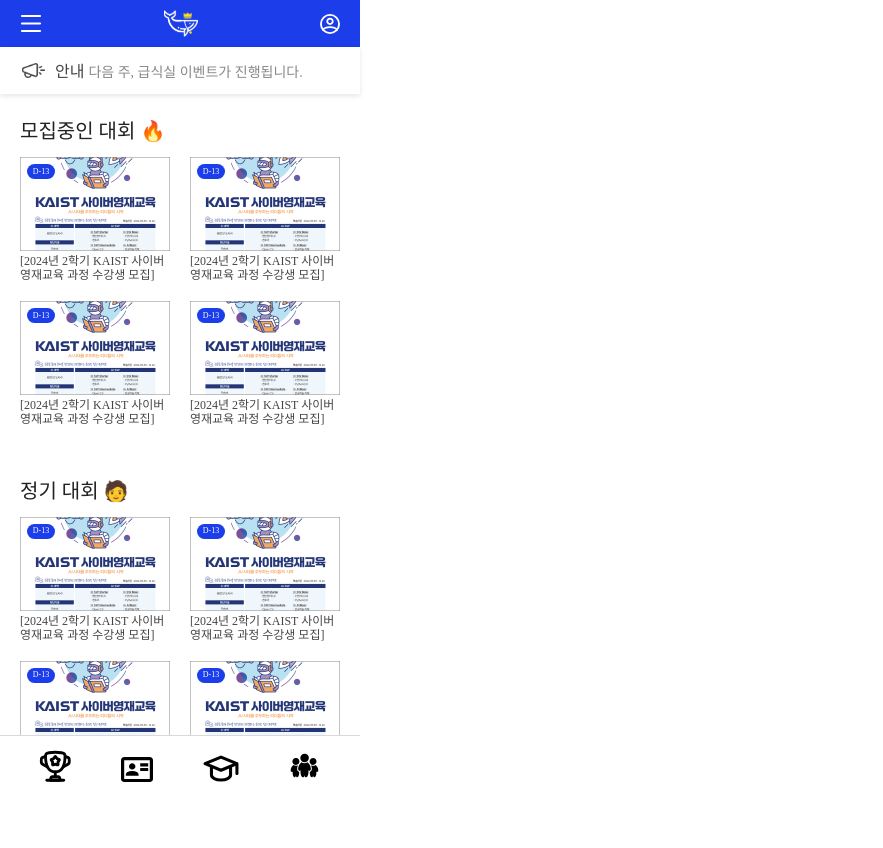
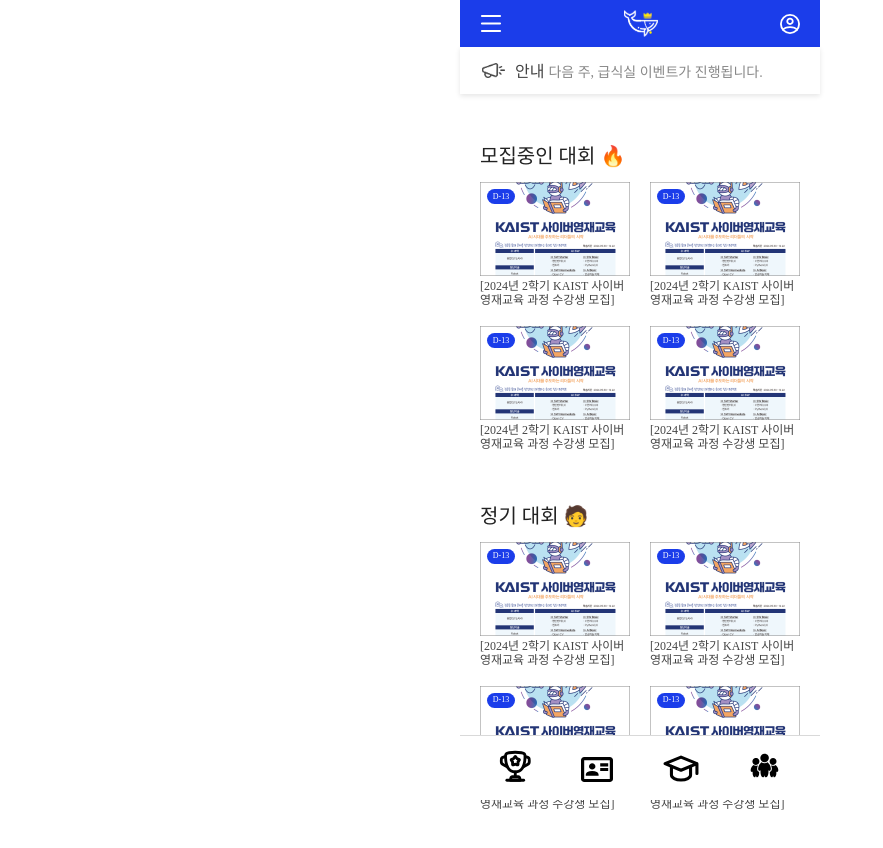
Before and after one commit to 2024Narsha/NARSHA-WEB, a React (Create React App) app: page / in a window 1280 px wide. Shown: the top 848 px of the page, without its empty margins (0-883 px from the left). Built offline with nearby package versions, Linux system fonts and the light colour scheme.

Commit message:
바텀바와 메인 페이지의 배치를 전체적으로 손봤습니다

```diff
--- a/src/components/BottomBar/Footer.css
+++ b/src/components/BottomBar/Footer.css
@@ -5,6 +5,7 @@
   height: 70px;
   max-width: 360px;
   max-height: 65px;
+  min-width: 360px;
   color: white;
   border-top: 1px solid #D9D9D9;
   display: flex;
@@ -17,7 +18,8 @@
 .footer-icons {
   display: flex;
   justify-content: space-between;
-  width: 20px;
+  width: 100%; /* 전체 폭을 사용 */
+  padding: 0 10px;
 }
 
 .footer-icon {
--- a/src/components/BottomBar/Footer.tsx
+++ b/src/components/BottomBar/Footer.tsx
@@ -1,11 +1,21 @@
 import React, { useState } from 'react';
+import { useNavigate } from 'react-router-dom';
 import './Footer.css';
 
 const Footer = () => {
   const [selectedIndex, setSelectedIndex] = useState<number | null>(null);
+  const navigate = useNavigate();
 
   const handleImageClick = (index: number) => {
     setSelectedIndex(index);
+
+    if (index === 0) {
+      navigate('/');
+    }
+
+    if (index === 1) {
+      navigate('/license');
+    }
   };
 
   return (
--- a/src/components/Header/Header.css
+++ b/src/components/Header/Header.css
@@ -1,5 +1,8 @@
 .header {
   width: 100%;
+  display: grid; /* grid 사용 */
+  height: 100vh; /* 화면 전체 높이를 사용 (선택적) */
+  justify-items: center; /* 수평 가운데 정렬 */
 }
 
 .header-2 {
--- a/src/components/Header/Header.tsx
+++ b/src/components/Header/Header.tsx
@@ -6,8 +6,8 @@
       <div className = "header-2">
         <div className = 'logo'>
           <a href = "/src/pages/Header.tsx" className="header-image left">
-            <img src = {`${process.env.PUBLIC_URL}/hamburger.svg`} alt="Hamburger" /> </a>
-          <img src = {`${process.env.PUBLIC_URL}/Whale.svg`} alt="Whale logo" className="header-image center" />
+            <img src = {`${process.env.PUBLIC_URL}/hamburger.svg`} alt="Hamburger" /></a>
+            <img src = {`${process.env.PUBLIC_URL}/Whale.svg`} alt="Whale logo" className="header-image center" />
           <img src = {`${process.env.PUBLIC_URL}/profile.svg`} alt="Profile" className="header-image right" />
         </div>
       </div>
--- a/src/pages/Main/Main.css
+++ b/src/pages/Main/Main.css
@@ -69,3 +69,9 @@
   align-items: center; /* 수직 가운데 정렬 */
   max-width: 360px;
 }
+
+.centered-container {
+  display: grid; /* grid 사용 */
+  place-items: center; /* 수평 및 수직 가운데 정렬 */
+  height: 100vh; /* 화면 전체 높이를 사용 (선택적) */
+}
--- a/src/pages/Main/Main.tsx
+++ b/src/pages/Main/Main.tsx
@@ -34,7 +34,7 @@
 
 const Main = () => {
   return (
-    <div>
+    <div className="centered-container">
       <Header />
       <NoticeBar />
       <div className='parent-container'>
```
